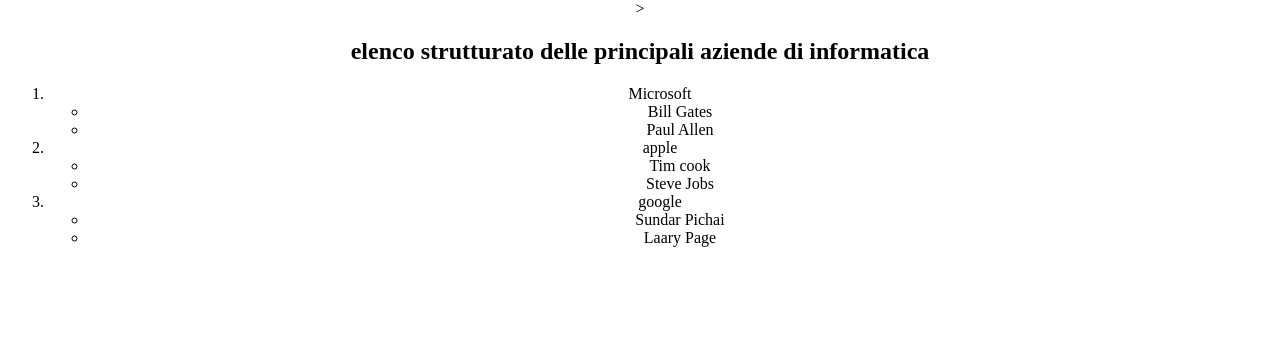
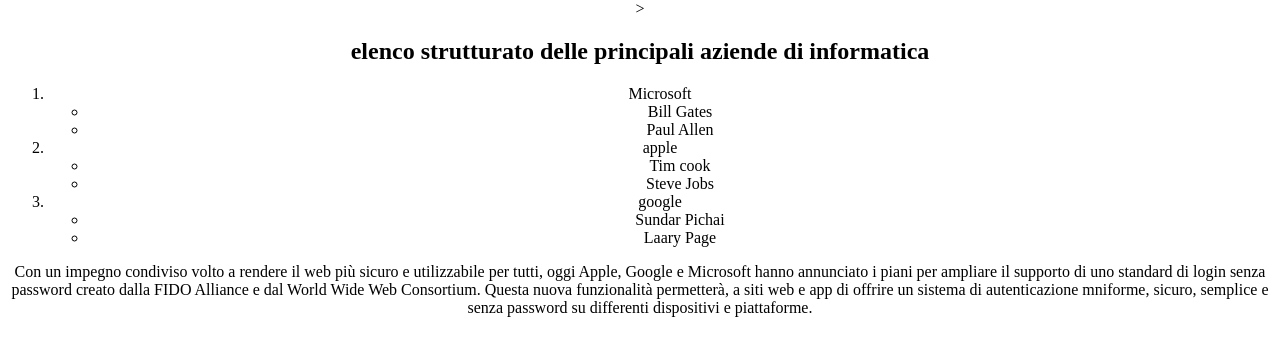
Before and after one commit to zamara127/html, a plain HTML site: page esercizi/liste/index.html in a window 1280 px wide. Shown: the part 66-422 px from the top of the page. Drawn offline with Linux system fonts and the light colour scheme.

Commit message:
Update index.html

```diff
--- a/esercizi/liste/index.html
+++ b/esercizi/liste/index.html
@@ -24,3 +24,16 @@
      </li>
 
 </ol>
+
+  <p>Con un impegno condiviso volto a rendere il web più sicuro e utilizzabile per tutti, oggi Apple, Google e Microsoft hanno annunciato i piani per ampliare il supporto di uno standard
+
+di login senza password creato dalla FIDO Alliance e dal World Wide Web Consortium. Questa nuova funzionalità permetterà, a siti web e app di offrire un sistema di autenticazione
+
+mniforme, sicuro, semplice e senza password su differenti dispositivi e piattaforme.</p>
+
+
+
+</body>
+
+
+</html>
```
